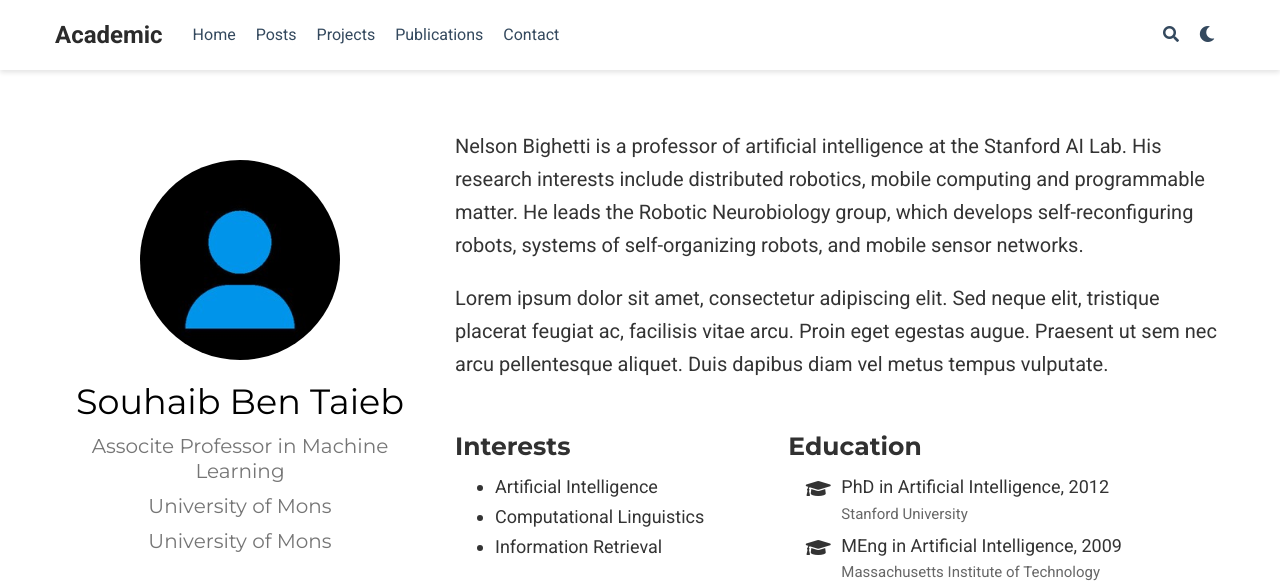
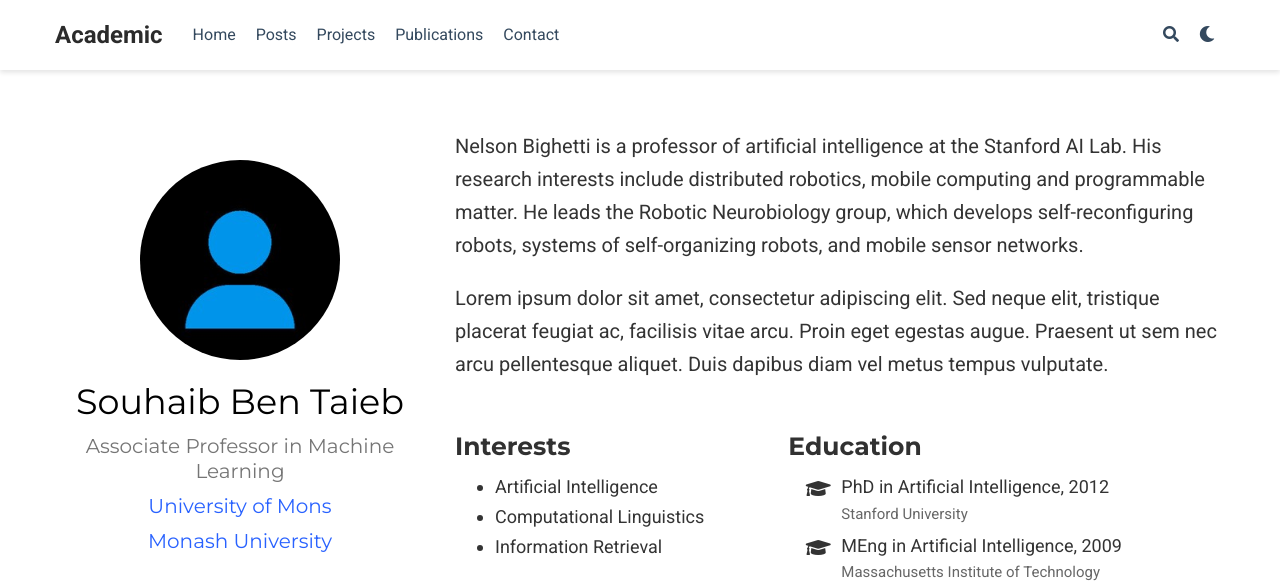
Before and after one commit to bsouhaib/.github.io, a plain HTML site: page authors/admin/index.html in a window 1280 px wide. Shown: the top 586 px of the page. Drawn offline with nearby package versions, Linux system fonts and the light colour scheme; some icons are missing.

Commit message:
rebuilding site Tue Oct  1 16:47:56 CEST 2019

```diff
--- a/authors/admin/index.html
+++ b/authors/admin/index.html
@@ -28,7 +28,7 @@
 
 
 
-  <meta name="description" content="Associte Professor in Machine Learning">
+  <meta name="description" content="Associate Professor in Machine Learning">
 
 
   <link rel="alternate" hreflang="en-us" href="https://bsouhaib.github.io/authors/admin/">
@@ -113,7 +113,7 @@
   <meta property="og:site_name" content="Academic">
   <meta property="og:url" content="https://bsouhaib.github.io/authors/admin/">
   <meta property="og:title" content=" | Academic">
-  <meta property="og:description" content="Associte Professor in Machine Learning"><meta property="og:image" content="https://bsouhaib.github.io/img/icon-192.png">
+  <meta property="og:description" content="Associate Professor in Machine Learning"><meta property="og:image" content="https://bsouhaib.github.io/img/icon-192.png">
   <meta property="twitter:image" content="https://bsouhaib.github.io/img/icon-192.png"><meta property="og:locale" content="en-us">
 
 
@@ -396,19 +396,19 @@
 
       <div class="portrait-title">
         <h2 itemprop="name">Souhaib Ben Taieb</h2>
-        <h3 itemprop="jobTitle">Associte Professor in Machine Learning</h3>
+        <h3 itemprop="jobTitle">Associate Professor in Machine Learning</h3>
 
 
         <h3 itemprop="worksFor" itemscope itemtype="http://schema.org/Organization">
-
+          <a href="https://web.umons.ac.be/en/" target="_blank" itemprop="url" rel="noopener">
           <span itemprop="name">University of Mons</span>
-
+          </a>
         </h3>
 
         <h3 itemprop="worksFor" itemscope itemtype="http://schema.org/Organization">
-
-          <span itemprop="name">University of Mons</span>
-
+          <a href="https://www.monash.edu/" target="_blank" itemprop="url" rel="noopener">
+          <span itemprop="name">Monash University</span>
+          </a>
         </h3>
 
       </div>
```
Also changed, not shown: 404.html (+2 -2 lines), authors/index.html (+2 -2 lines), categories/index.html (+2 -2 lines), index.html (+8 -8 lines), post/index.html (+2 -2 lines), publication/index.html (+2 -2 lines), publication_types/index.html (+2 -2 lines), tags/index.html (+2 -2 lines), talk/index.html (+2 -2 lines).
